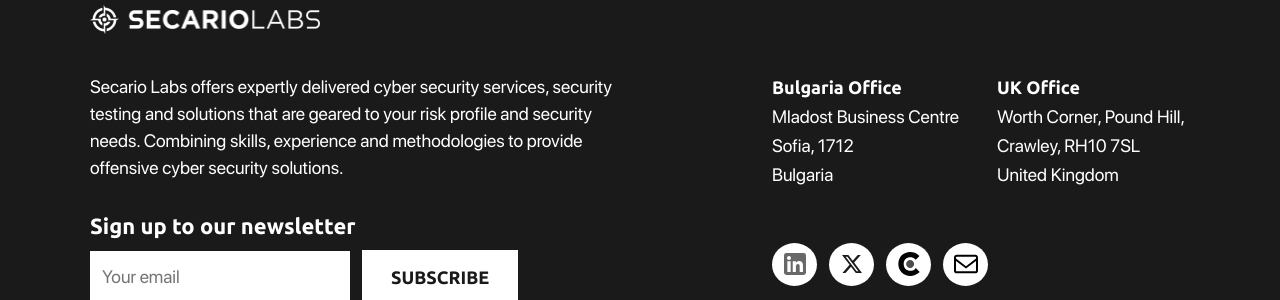
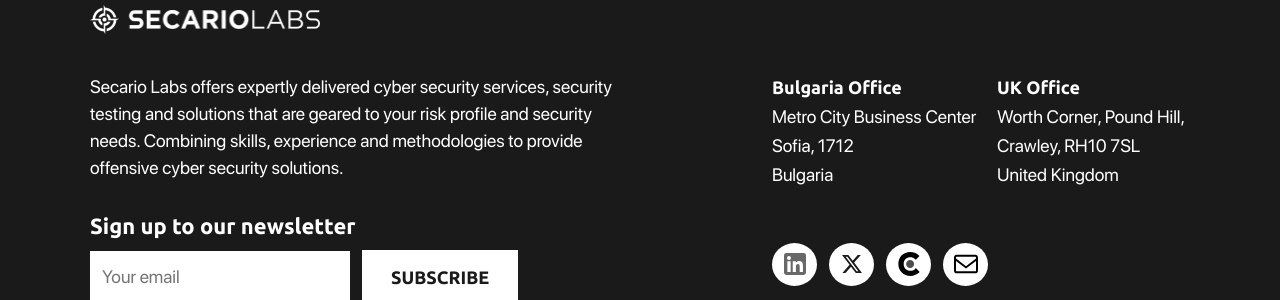
Before and after one commit to secariolabs/secariolabs.github.io, a Jekyll site: the page built from pages/home.md, in a window 1280 px wide and 900 px high, scrolled down 4507 px. Shown: the part 447-747 px from the top of the window. Built offline with Jekyll 4.4.1, drawn with Linux system fonts in a browser that asks for light colours; comment, search, counter and statistics services are not loaded.

Commit message:
Update global.yml

```diff
--- a/_data/global.yml
+++ b/_data/global.yml
@@ -32,7 +32,7 @@
 
 location1:
   title: Bulgaria Office
-  details: Mladost Business Centre<br>Sofia, 1712<br>Bulgaria
+  details: Metro City Business Center<br>Sofia, 1712<br>Bulgaria
   phone: +359 882 357332
   email: info@secariolabs.com
 
```
